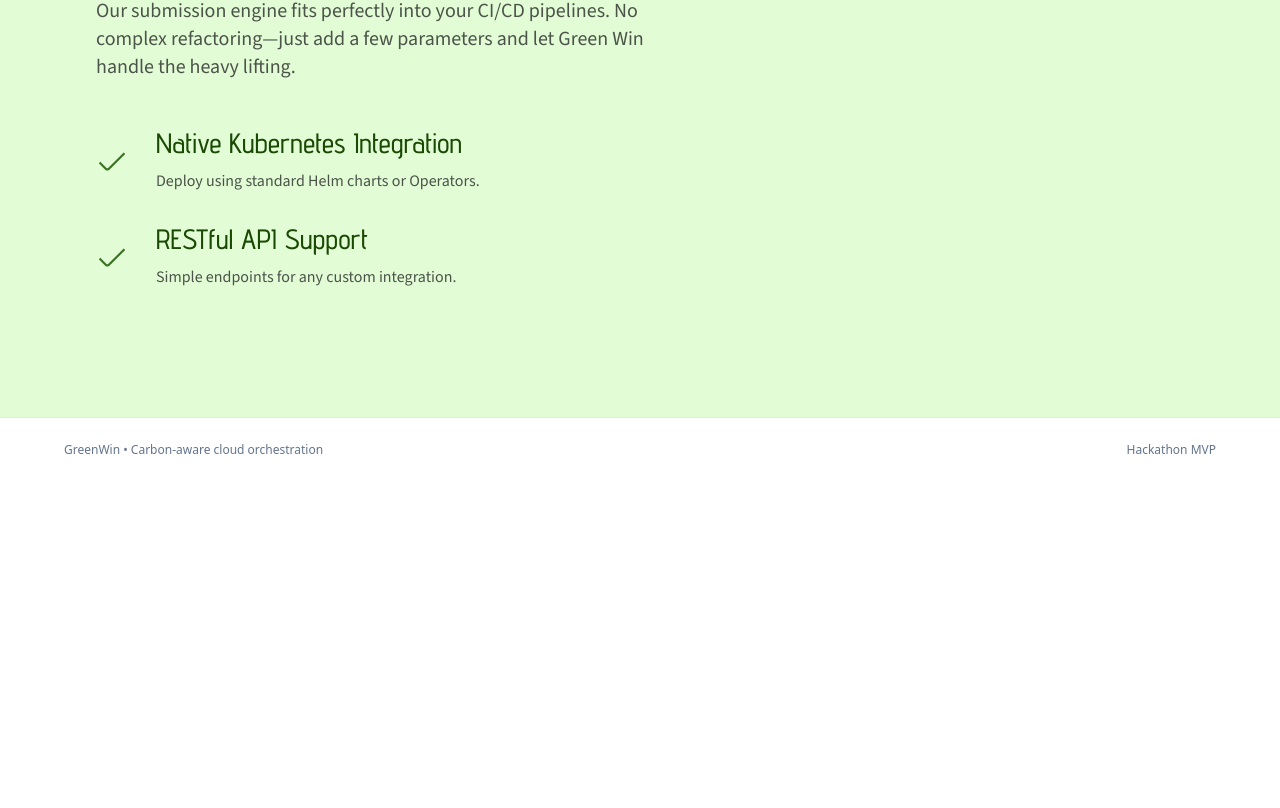
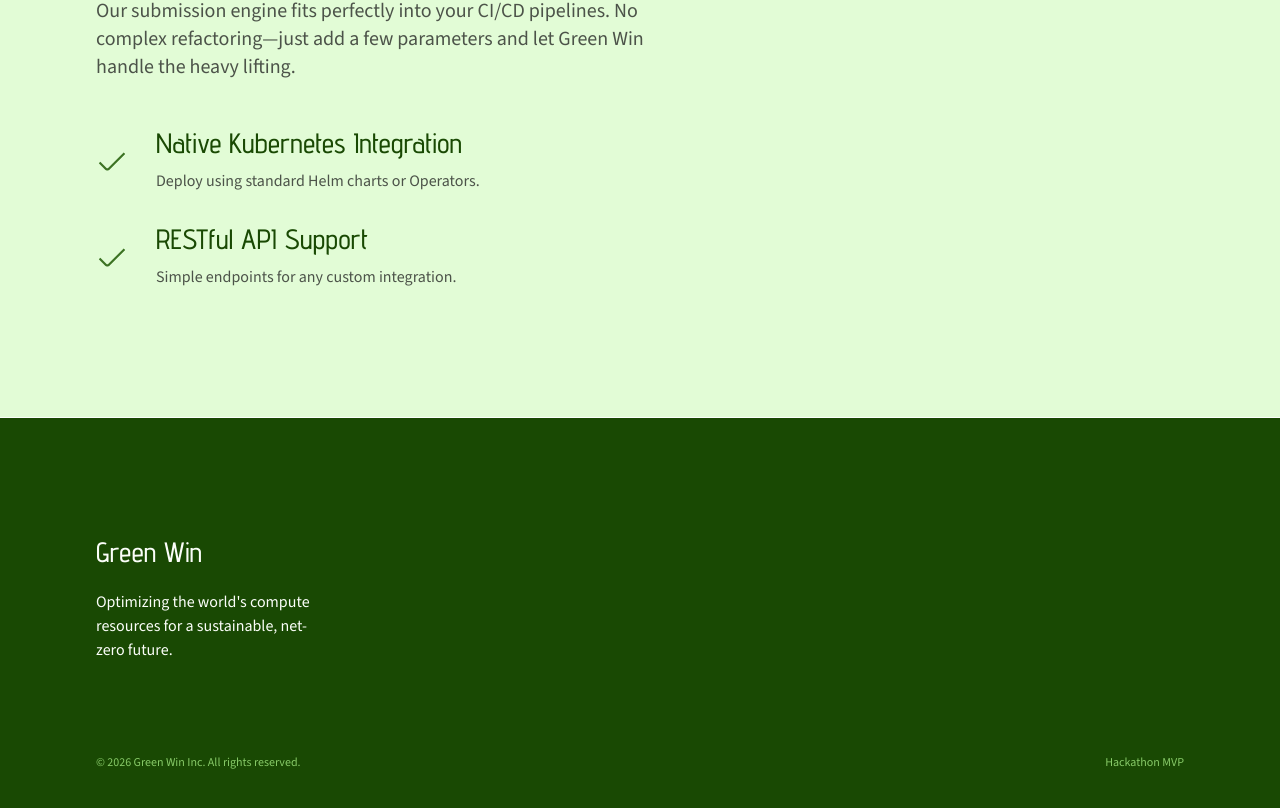
Before and after one commit to RadoslavTsvetanov/GreenWinFrontend, a Next.js app in the folder green-win/: page / in a window 1280 px wide. Shown: the part 2949-3757 px from the top of the page. Before the commit the page ends 3431 px from the top, so only its background shows below. Built offline with nearby package versions, Linux system fonts and the light colour scheme.

Commit message:
last section

```diff
--- a/green-win/src/app/page.tsx
+++ b/green-win/src/app/page.tsx
@@ -238,9 +238,16 @@ export default function Home() {
           </div>
         </section>
 
-        <footer className="border-t border-slate-200 px-6 py-6 text-xs text-slate-500 sm:px-10">
-          <div className="mx-auto flex w-full max-w-6xl flex-wrap items-center justify-between gap-2">
-            <p>GreenWin • Carbon-aware cloud orchestration</p>
+        <footer className="border-t bg-primary-900 pt-30 pb-16 flex flex-col gap-23 text-xs text-base-100 px-24">
+          <div className="text-base-100 flex flex-col gap-6">
+            <p className="heading7 ">Green Win</p>
+            <p className="paragraph1-light max-w-55">
+              Optimizing the world's compute resources for a sustainable, net-
+              zero future.
+            </p>
+          </div>
+          <div className="caption1 text-primary-600  flex w-full flex-wrap items-center justify-between ">
+            <p>© 2026 Green Win Inc. All rights reserved.</p>
             <p>Hackathon MVP</p>
           </div>
         </footer>
```
